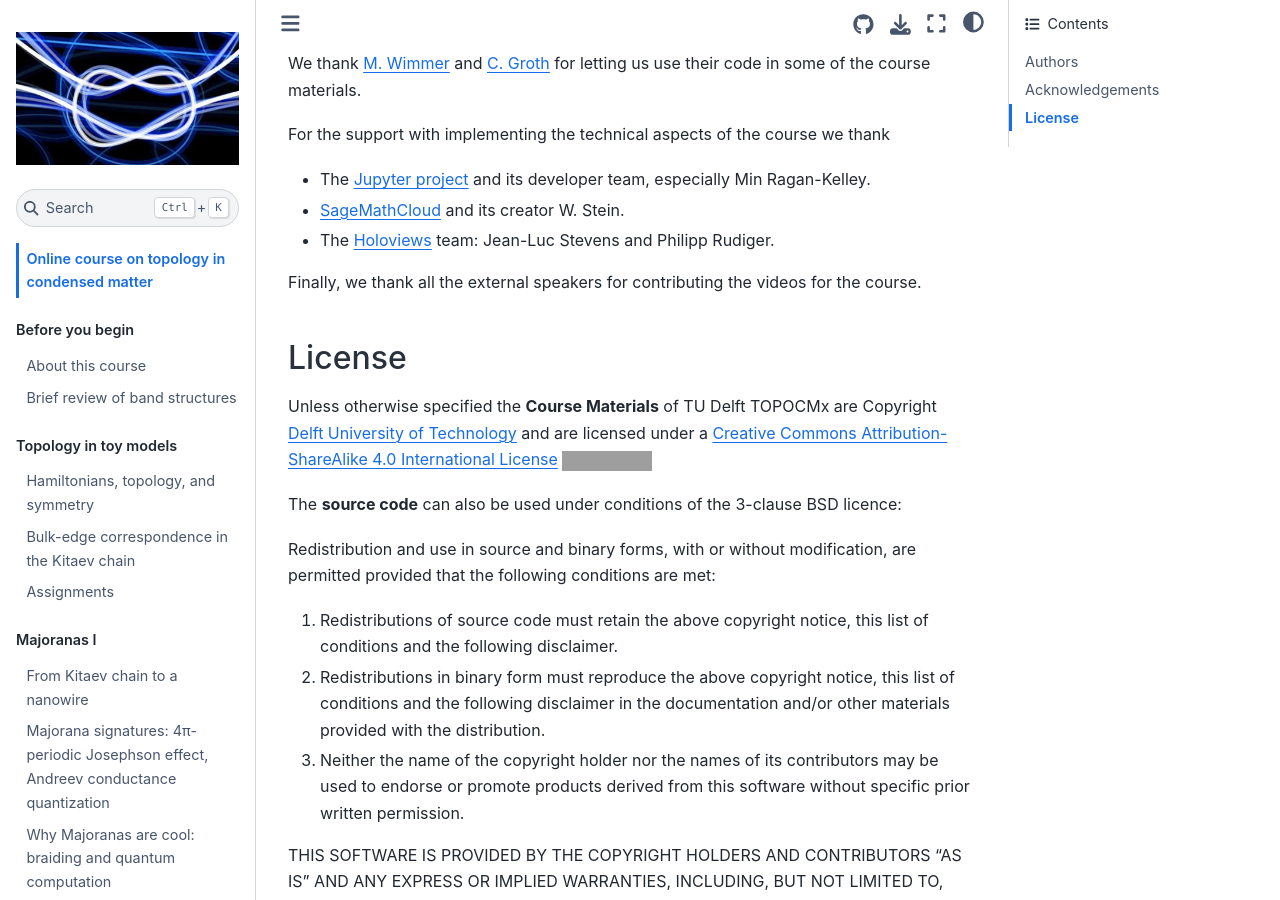
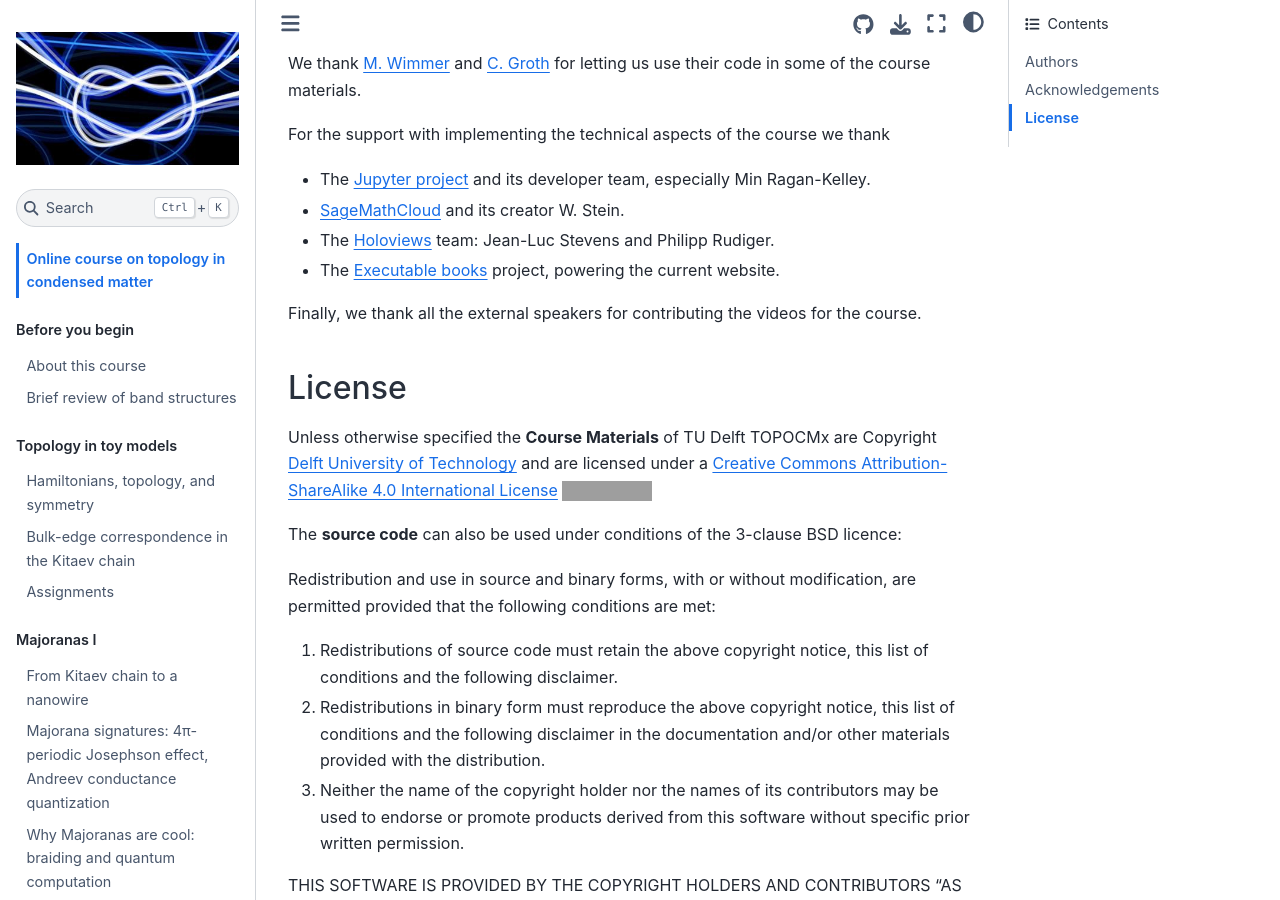
Before and after one commit to topocm/topocm_content, a Jupyter Book: the page built from syllabus.md, in a window 1280 px wide and 900 px high, scrolled down 1159 px. Built offline with Jupyter Book 1.0.4 settings and Sphinx 7.4.7 and the Sphinx Book theme 1.1.4, drawn with Linux system fonts in a browser that asks for light colours; a script that is not in the unit is left out; comment, search, counter and statistics services are not loaded; grey boxes are pictures that could not be loaded.

Commit message:
acknowledge executable books

```diff
--- a/syllabus.md
+++ b/syllabus.md
@@ -55,6 +55,7 @@ For the support with implementing the technical aspects of the course we thank
 * The [Jupyter project](https://jupyter.org) and its developer team, especially Min Ragan-Kelley.
 * [SageMathCloud](https://cloud.sagemath.org) and its creator W. Stein.
 * The [Holoviews](https://holoviews.org) team: Jean-Luc Stevens and Philipp Rudiger.
+* The [Executable books](https://executablebooks.org/) project, powering the current website.
 
 Finally, we thank all the external speakers for contributing the videos for the course.
 
```
